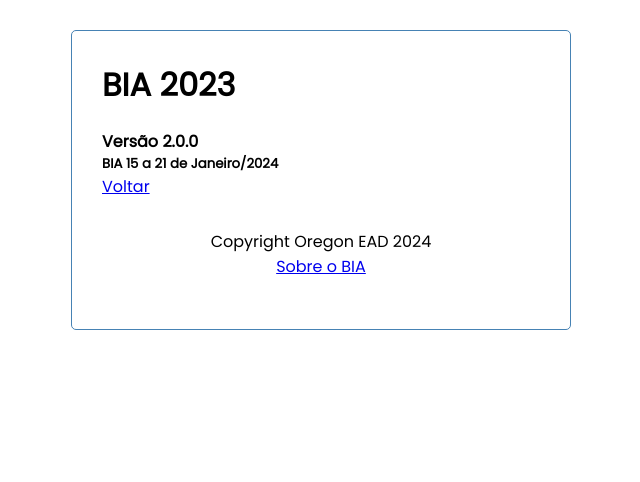
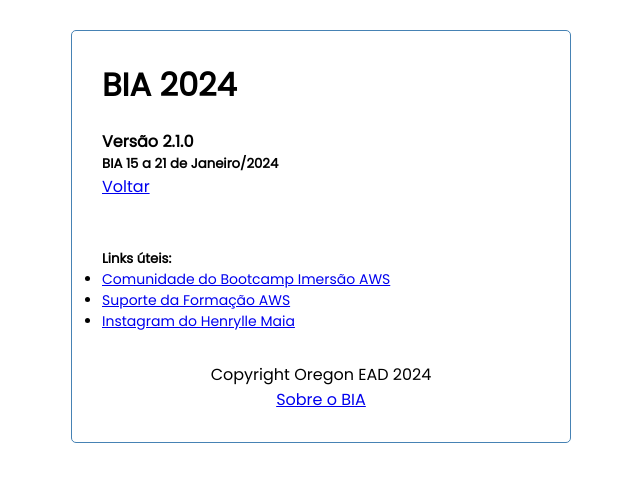
Before and after one commit to EdvaldoJose/bia-codebuild, a React (Create React App) app in the folder client/: page /about in a window 1280 px wide. Shown: the top 482 px of the page, without its empty margins (319-959 px from the left). Built offline with nearby package versions, Linux system fonts and the light colour scheme; no server answers.

Commit message:
Mudanças na área about da bia e atualizações de warning

```diff
--- a/client/src/App.js
+++ b/client/src/App.js
@@ -1,15 +1,15 @@
-import { useState, useEffect } from "react";
+import React, { useState, useEffect } from "react";
 import { BrowserRouter as Router, Route } from "react-router-dom";
 import Header from "./components/Header";
 import Footer from "./components/Footer";
 import Tasks from "./components/Tasks";
 import AddTask from "./components/AddTask";
 import About from "./components/About";
+const apiUrl = process.env.REACT_APP_API_URL || "http://localhost:8080";
 
 function App() {
   const [showAddTask, setShowAddTask] = useState(false);
   const [tasks, setTasks] = useState([]);
-  const apiUrl = process.env.REACT_APP_API_URL || "http://localhost:8080";
 
   useEffect(() => {
     const getTasks = async () => {
@@ -17,16 +17,16 @@ function App() {
       setTasks(tasksFromServer);
     };
 
+    //Listar Tarefas
+    const fetchTasks = async () => {
+      const res = await fetch(`${apiUrl}/api/tarefas`);
+      console.log(res);
+      const data = await res.json();
+      return data;
+    };
+
     getTasks();
   }, []);
-
-  //Listar Tarefas
-  const fetchTasks = async () => {
-    const res = await fetch(`${apiUrl}/api/tarefas`);
-    console.log(res);
-    const data = await res.json();
-    return data;
-  };
 
   //Listar Tarefa
   const fetchTask = async (uuid) => {
--- a/client/src/components/About.js
+++ b/client/src/components/About.js
@@ -1,10 +1,13 @@
+import React from "react";
 import { Link } from "react-router-dom";
+import DadosHenrylle from "./DadosHenrylle";
 const About = () => {
   return (
     <div>
-      <h4>Versão 2.0.0</h4>
+      <h4>Versão 2.1.0</h4>
       <h5>BIA 15 a 21 de Janeiro/2024</h5>
       <Link to="/">Voltar</Link>
+      <DadosHenrylle />
     </div>
   );
 };
--- a/client/src/components/AddTask.js
+++ b/client/src/components/AddTask.js
@@ -1,4 +1,4 @@
-import { useState } from "react";
+import React, { useState } from "react";
 
 const AddTask = ({ onAdd }) => {
   const [titulo, setTitulo] = useState("");
--- /dev/null
+++ b/client/src/components/DadosHenrylle.js
@@ -0,0 +1,42 @@
+import React from "react";
+
+const DadosHenrylle = () => {
+  return (
+    <div>
+      <br />
+      <br />
+      <h5>Links úteis:</h5>
+      <ul>
+        <li>
+          <a
+            href="https://comunidade.imersaoaws.com.br"
+            target="_blank"
+            rel="noopener noreferrer"
+          >
+            Comunidade do Bootcamp Imersão AWS
+          </a>
+        </li>
+        <li>
+          <a
+            href="https://inscricao.formacaoaws.com.br/suporte"
+            target="_blank"
+            rel="noopener noreferrer"
+          >
+            Suporte da Formação AWS
+          </a>
+        </li>
+        <li>
+          <a
+            href="https://instagram.com/henryllemaia"
+            target="_blank"
+            rel="noopener noreferrer"
+          >
+            Instagram do Henrylle Maia
+          </a>
+        </li>
+      </ul>
+    </div>
+  );
+};
+
+export default DadosHenrylle;
--- a/client/src/components/Footer.js
+++ b/client/src/components/Footer.js
@@ -1,3 +1,4 @@
+import React from "react";
 import { Link } from "react-router-dom";
 
 const Footer = () => {
--- a/client/src/components/Header.js
+++ b/client/src/components/Header.js
@@ -1,3 +1,4 @@
+import React from "react";
 import { useLocation } from "react-router-dom";
 import Button from "./Button";
 
@@ -19,7 +20,7 @@ const Header = ({ title, onAdd, showAdd }) => {
 };
 
 Header.defaultProps = {
-  title: "BIA 2023",
+  title: "BIA 2024",
 };
 
 export default Header;
--- a/client/src/components/Task.js
+++ b/client/src/components/Task.js
@@ -1,3 +1,4 @@
+import React from "react";
 import { FaTimes } from "react-icons/fa";
 const Task = ({ task, onDelete, onToggle }) => {
   return (
--- a/client/src/components/Tasks.js
+++ b/client/src/components/Tasks.js
@@ -1,3 +1,4 @@
+import React from "react";
 import Task from "./Task";
 
 const Tasks = ({ tasks, onDelete, onToggle }) => {
--- a/client/src/index.css
+++ b/client/src/index.css
@@ -110,3 +110,6 @@ footer {
   margin-top: 30px;
   text-align: center;
 }
+ul li{
+  font-size: 14px;
+}
```
Also changed, not shown: client/src/components/Button.js (+6 -2 lines), package.json (+4 -4 lines), 1 other file (tests, documents, lock files or other folders).
